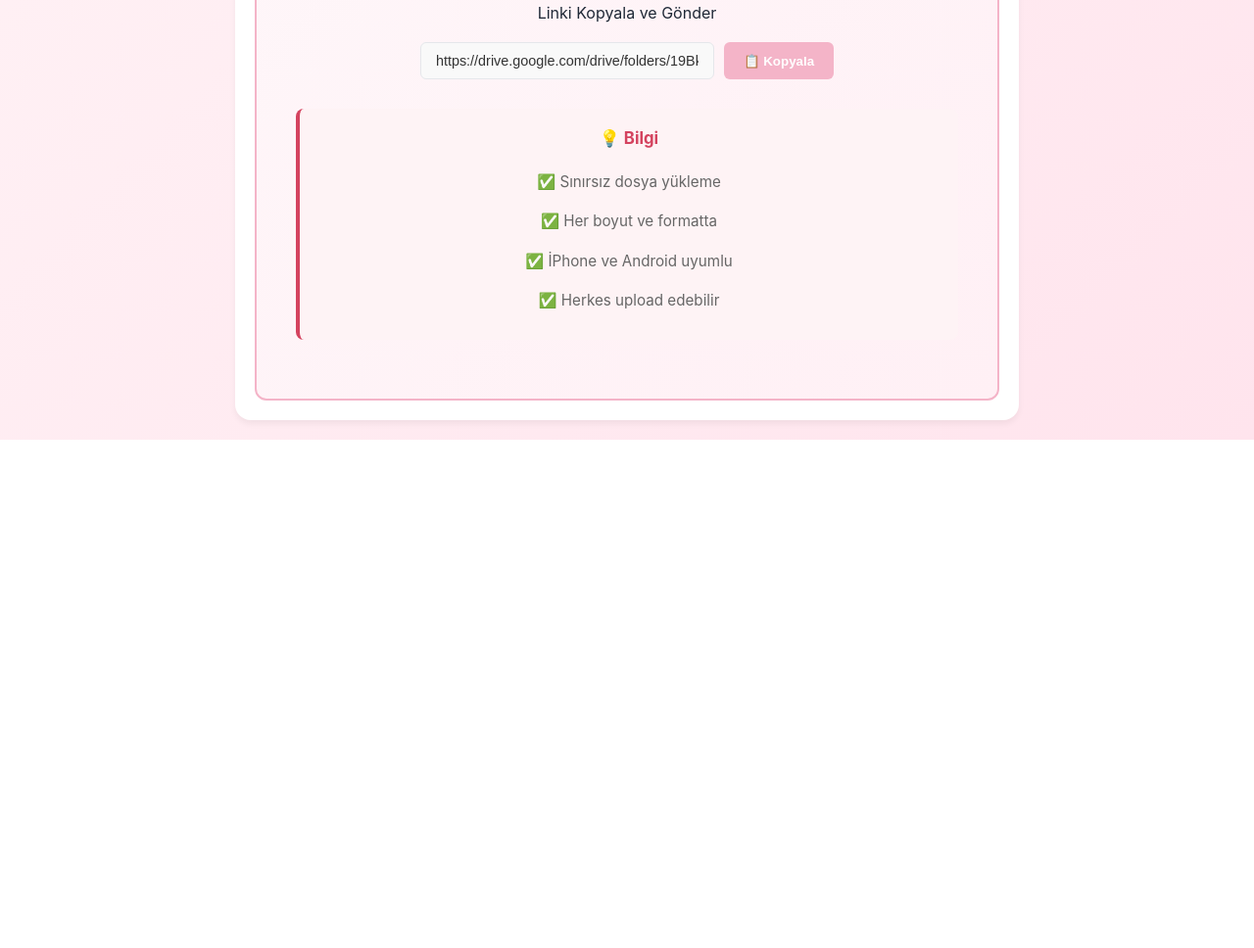
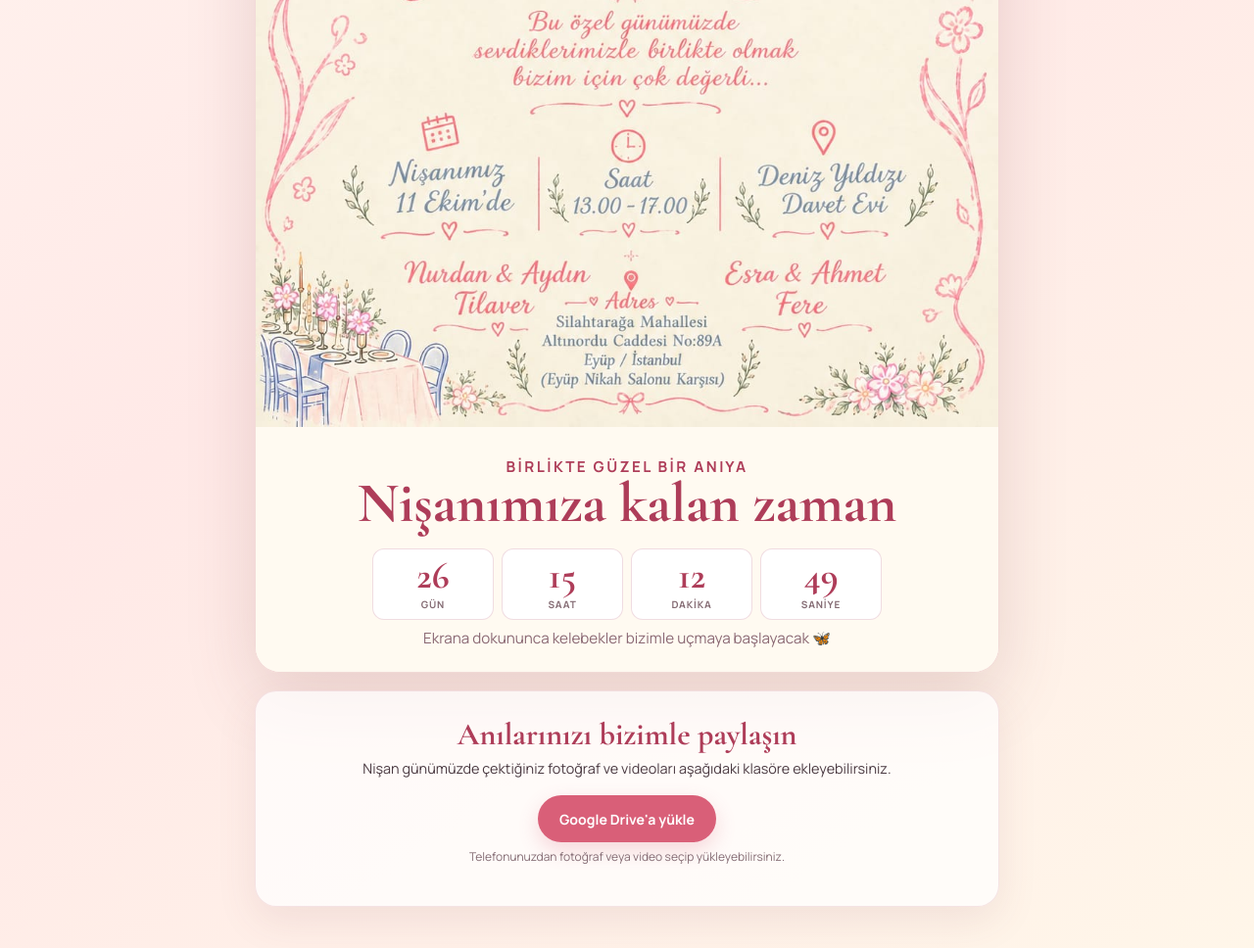
Before and after one commit to TahaFere/blog, a website: page nisan/public/index.html in a window 1280 px wide. Shown: the part 720-1688 px from the top of the page at 98% size. Before the commit the page ends 1169 px from the top, so only its background shows below. Drawn offline with nearby package versions, Linux system fonts and the light colour scheme.

Commit message:
Create invitation countdown landing page

```diff
--- a/nisan/public/index.html
+++ b/nisan/public/index.html
@@ -1,74 +1,81 @@
-<!DOCTYPE html>
+<!doctype html>
 <html lang="tr">
 <head>
   <meta charset="UTF-8">
-  <meta name="viewport" content="width=device-width, initial-scale=1.0">
-  <title>Nişan Fotoğrafları - Yükleme</title>
-  <link rel="stylesheet" href="styles.css">
+  <meta name="viewport" content="width=device-width, initial-scale=1">
+  <meta name="theme-color" content="#fff4f0">
+  <title>Fatma Nur & Taha | Nişanımız</title>
+  <link rel="stylesheet" href="invite.css">
 </head>
 <body>
-  <div class="container">
-    <header class="header">
-      <div class="header-content">
-        <h1>💍 Nişan Anısı</h1>
-        <p>Fotoğraf & Videoları Yükle</p>
+  <main class="page-shell">
+    <section class="invitation-card" aria-labelledby="page-title">
+      <img class="invitation-image" src="assets/davetiye.jpeg" alt="Fatma Nur ve Taha'nın nişan davetiyesi">
+      <div class="invitation-caption">
+        <p class="eyebrow">Birlikte güzel bir anıya</p>
+        <h1 id="page-title">Nişanımıza kalan zaman</h1>
+        <div class="countdown" id="countdown" aria-live="polite">
+          <div class="time-box"><strong id="days">--</strong><span>gün</span></div>
+          <div class="time-box"><strong id="hours">--</strong><span>saat</span></div>
+          <div class="time-box"><strong id="minutes">--</strong><span>dakika</span></div>
+          <div class="time-box"><strong id="seconds">--</strong><span>saniye</span></div>
+        </div>
+        <p class="start-hint">Ekrana dokununca kelebekler bizimle uçmaya başlayacak 🦋</p>
       </div>
-    </header>
+    </section>
 
-    <main class="main-content">
-      <!-- Upload Section -->
-      <div class="upload-section">
-        <div class="upload-area-simple">
-          <h2>📸 Fotoğrafları Yükle</h2>
-          <p class="description">Nişan anılarını Google Drive'a yükle</p>
+    <section class="upload-panel" aria-labelledby="upload-title">
+      <h2 id="upload-title">Anılarınızı bizimle paylaşın</h2>
+      <p>Nişan günümüzde çektiğiniz fotoğraf ve videoları aşağıdaki klasöre ekleyebilirsiniz.</p>
+      <a class="drive-button" href="https://drive.google.com/drive/folders/19BkQeSWtc-KWMFVCurWb-VRZJUkbXWaQ?usp=drive_link" target="_blank" rel="noopener">Google Drive'a yükle</a>
+      <p class="drive-note">Telefonunuzdan fotoğraf veya video seçip yükleyebilirsiniz.</p>
+    </section>
+  </main>
 
-          <div class="button-group">
-            <a href="https://drive.google.com/drive/folders/19BkQeSWtc-KWMFVCurWb-VRZJUkbXWaQ?usp=drive_link"
-               target="_blank"
-               class="btn btn-primary btn-large">
-              📤 Google Drive'a Yükle
-            </a>
-          </div>
-
-          <div class="qr-section">
-            <p class="qr-label">📱 Telefonda Açmak İçin QR Kodunu Tara</p>
-            <img src="https://api.qrserver.com/v1/create-qr-code/?size=200x200&data=https://drive.google.com/drive/folders/19BkQeSWtc-KWMFVCurWb-VRZJUkbXWaQ"
-                 alt="QR Code"
-                 class="qr-code">
-            <p class="small-text">Linki Kopyala ve Gönder</p>
-            <div class="link-box">
-              <input type="text" value="https://drive.google.com/drive/folders/19BkQeSWtc-KWMFVCurWb-VRZJUkbXWaQ" readonly id="driveLink">
-              <button class="btn-copy" onclick="copyLink()">📋 Kopyala</button>
-            </div>
-          </div>
-
-          <div class="info-box">
-            <h3>💡 Bilgi</h3>
-            <ul>
-              <li>✅ Sınırsız dosya yükleme</li>
-              <li>✅ Her boyut ve formatta</li>
-              <li>✅ İPhone ve Android uyumlu</li>
-              <li>✅ Herkes upload edebilir</li>
-            </ul>
-          </div>
-        </div>
-      </div>
-    </main>
-  </div>
+  <div id="butterflies" aria-hidden="true"></div>
 
   <script>
-    function copyLink() {
-      const linkInput = document.getElementById('driveLink');
-      linkInput.select();
-      document.execCommand('copy');
+    const eventDate = new Date('2026-10-11T13:00:00+03:00').getTime();
+    const countdown = document.getElementById('countdown');
+    const units = {
+      days: document.getElementById('days'),
+      hours: document.getElementById('hours'),
+      minutes: document.getElementById('minutes'),
+      seconds: document.getElementById('seconds')
+    };
 
-      const btn = event.target;
-      const originalText = btn.textContent;
-      btn.textContent = '✅ Kopyalandı!';
-      setTimeout(() => {
-        btn.textContent = originalText;
-      }, 2000);
+    function updateCountdown() {
+      const remaining = Math.max(0, eventDate - Date.now());
+      const seconds = Math.floor(remaining / 1000);
+      units.days.textContent = Math.floor(seconds / 86400);
+      units.hours.textContent = String(Math.floor(seconds % 86400 / 3600)).padStart(2, '0');
+      units.minutes.textContent = String(Math.floor(seconds % 3600 / 60)).padStart(2, '0');
+      units.seconds.textContent = String(seconds % 60).padStart(2, '0');
+      if (remaining === 0) countdown.previousElementSibling.textContent = 'Bugün nişanımız var!';
     }
+
+    function releaseButterflies() {
+      if (document.body.dataset.butterflies === 'released') return;
+      document.body.dataset.butterflies = 'released';
+      const container = document.getElementById('butterflies');
+      for (let index = 0; index < 9; index += 1) {
+        const butterfly = document.createElement('span');
+        butterfly.className = 'butterfly is-flying';
+        butterfly.style.setProperty('--start-y', `${12 + index * 8}vh`);
+        butterfly.style.setProperty('--mid-y', `${20 + (index % 4) * 15}vh`);
+        butterfly.style.setProperty('--high-y', `${8 + (index % 5) * 16}vh`);
+        butterfly.style.setProperty('--end-y', `${18 + (index % 6) * 11}vh`);
+        butterfly.style.animationDelay = `${index * 0.18}s`;
+        butterfly.innerHTML = '<span></span>';
+        container.appendChild(butterfly);
+        butterfly.addEventListener('animationend', () => butterfly.remove());
+      }
+    }
+
+    updateCountdown();
+    setInterval(updateCountdown, 1000);
+    document.addEventListener('click', releaseButterflies, { passive: true });
+    document.addEventListener('touchstart', releaseButterflies, { passive: true });
   </script>
 </body>
 </html>
--- /dev/null
+++ b/nisan/public/invite.css
@@ -0,0 +1,216 @@
+@import url('https://fonts.googleapis.com/css2?family=Cormorant+Garamond:wght@500;600;700&family=Manrope:wght@400;500;600;700&display=swap');
+
+:root {
+  --ink: #4b3a42;
+  --rose: #d95f78;
+  --rose-dark: #ae3d59;
+  --blush: #fff4f0;
+  --cream: #fffaf2;
+  --line: rgba(174, 61, 89, 0.18);
+}
+
+* { box-sizing: border-box; }
+
+html { scroll-behavior: smooth; }
+
+body {
+  margin: 0;
+  min-width: 320px;
+  color: var(--ink);
+  background:
+    radial-gradient(circle at 12% 8%, rgba(255, 255, 255, .88), transparent 26rem),
+    linear-gradient(145deg, #fff8f2 0%, #ffe9e7 50%, #fff6e9 100%);
+  font-family: Manrope, sans-serif;
+}
+
+button, a { font: inherit; }
+
+.page-shell {
+  width: min(100% - 28px, 760px);
+  margin: 0 auto;
+  padding: 18px 0 48px;
+}
+
+.invitation-card {
+  position: relative;
+  overflow: hidden;
+  border: 1px solid rgba(174, 61, 89, .16);
+  border-radius: 26px;
+  background: rgba(255, 250, 242, .8);
+  box-shadow: 0 24px 70px rgba(130, 64, 74, .18);
+  animation: arrive .8s ease both;
+}
+
+.invitation-image {
+  display: block;
+  width: 100%;
+  height: auto;
+}
+
+.invitation-caption {
+  padding: 22px 18px 24px;
+  text-align: center;
+  background: rgba(255, 250, 242, .94);
+}
+
+.eyebrow {
+  margin: 0 0 5px;
+  color: var(--rose-dark);
+  font-size: .72rem;
+  font-weight: 700;
+  letter-spacing: .16em;
+  text-transform: uppercase;
+}
+
+.invitation-caption h1 {
+  margin: 0;
+  color: var(--rose-dark);
+  font-family: 'Cormorant Garamond', Georgia, serif;
+  font-size: clamp(2rem, 8vw, 3.6rem);
+  line-height: .95;
+}
+
+.invitation-caption p {
+  margin: 8px 0 0;
+  font-size: .95rem;
+}
+
+.countdown {
+  display: grid;
+  grid-template-columns: repeat(4, minmax(0, 1fr));
+  gap: 8px;
+  margin: 18px auto 0;
+  max-width: 520px;
+}
+
+.time-box {
+  padding: 10px 5px 8px;
+  border: 1px solid var(--line);
+  border-radius: 12px;
+  background: #fff;
+}
+
+.time-box strong {
+  display: block;
+  color: var(--rose-dark);
+  font-family: 'Cormorant Garamond', Georgia, serif;
+  font-size: clamp(1.7rem, 6vw, 2.4rem);
+  line-height: .9;
+}
+
+.time-box span {
+  display: block;
+  margin-top: 5px;
+  color: #846b73;
+  font-size: .63rem;
+  font-weight: 700;
+  letter-spacing: .08em;
+  text-transform: uppercase;
+}
+
+.start-hint {
+  margin: 16px 0 0;
+  color: #8b6974;
+  font-size: .76rem;
+}
+
+.upload-panel {
+  margin-top: 18px;
+  padding: 24px 20px;
+  border: 1px solid rgba(174, 61, 89, .13);
+  border-radius: 22px;
+  background: rgba(255, 255, 255, .72);
+  text-align: center;
+  box-shadow: 0 14px 40px rgba(130, 64, 74, .1);
+  animation: arrive .8s .15s ease both;
+}
+
+.upload-panel h2 {
+  margin: 0;
+  color: var(--rose-dark);
+  font-family: 'Cormorant Garamond', Georgia, serif;
+  font-size: 2rem;
+}
+
+.upload-panel p { margin: 6px 0 18px; font-size: .9rem; }
+
+.drive-button {
+  display: inline-flex;
+  align-items: center;
+  justify-content: center;
+  min-height: 48px;
+  padding: 12px 22px;
+  border-radius: 999px;
+  color: white;
+  background: var(--rose);
+  box-shadow: 0 8px 20px rgba(217, 95, 120, .24);
+  font-size: .88rem;
+  font-weight: 700;
+  text-decoration: none;
+  transition: transform .2s ease, background .2s ease;
+}
+
+.drive-button:hover, .drive-button:focus-visible { background: var(--rose-dark); transform: translateY(-2px); }
+
+.drive-note { color: #846b73; font-size: .75rem !important; }
+
+.butterfly {
+  position: fixed;
+  z-index: 4;
+  left: -80px;
+  top: 22vh;
+  width: 34px;
+  height: 28px;
+  pointer-events: none;
+  opacity: 0;
+  filter: drop-shadow(0 4px 6px rgba(130, 64, 74, .16));
+}
+
+.butterfly::before, .butterfly::after {
+  content: '';
+  position: absolute;
+  top: 1px;
+  width: 17px;
+  height: 23px;
+  border-radius: 70% 25% 70% 25%;
+  background: linear-gradient(135deg, #f28ca0, #d95f78);
+}
+
+.butterfly::before { left: 0; transform: rotate(28deg); transform-origin: right bottom; }
+.butterfly::after { right: 0; transform: scaleX(-1) rotate(28deg); transform-origin: left bottom; }
+
+.butterfly span {
+  position: absolute;
+  z-index: 1;
+  left: 15px;
+  top: 5px;
+  width: 4px;
+  height: 20px;
+  border-radius: 50%;
+  background: #8e4358;
+}
+
+.butterfly.is-flying { animation: fly 10s linear forwards; }
+.butterfly.is-flying::before, .butterfly.is-flying::after { animation: flap .22s ease-in-out infinite alternate; }
+
+@keyframes fly {
+  0% { left: -60px; top: var(--start-y); transform: rotate(8deg) scale(.75); opacity: 0; }
+  10% { opacity: .9; }
+  35% { left: 34vw; top: var(--mid-y); transform: rotate(-14deg) scale(1); }
+  65% { left: 78vw; top: var(--high-y); transform: rotate(16deg) scale(.86); }
+  100% { left: 110vw; top: var(--end-y); transform: rotate(-8deg) scale(.7); opacity: 0; }
+}
+
+@keyframes flap { to { transform: rotate(12deg) scaleY(.72); } }
+@keyframes arrive { from { opacity: 0; transform: translateY(14px); } to { opacity: 1; transform: translateY(0); } }
+
+@media (max-width: 460px) {
+  .page-shell { width: min(100% - 18px, 760px); padding-top: 9px; }
+  .invitation-card { border-radius: 18px; }
+  .invitation-caption { padding: 18px 12px 20px; }
+  .upload-panel { padding: 22px 14px; }
+}
+
+@media (prefers-reduced-motion: reduce) {
+  *, *::before, *::after { animation-duration: .01ms !important; animation-iteration-count: 1 !important; scroll-behavior: auto !important; }
+}
```
Also changed, not shown: nisan/public/assets/davetiye.jpeg (added).
